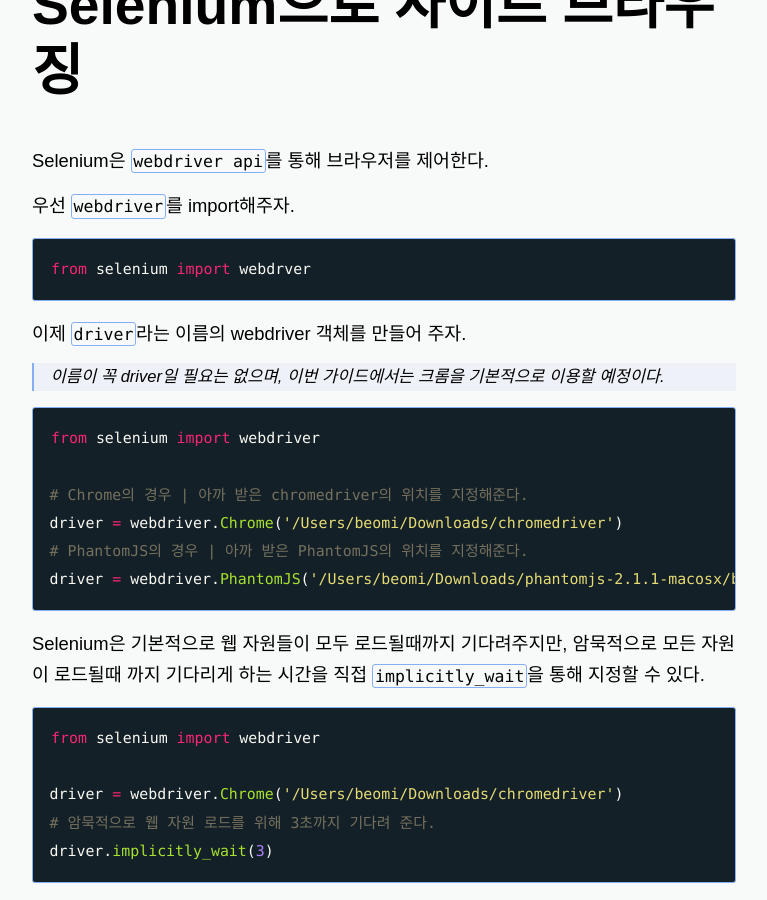
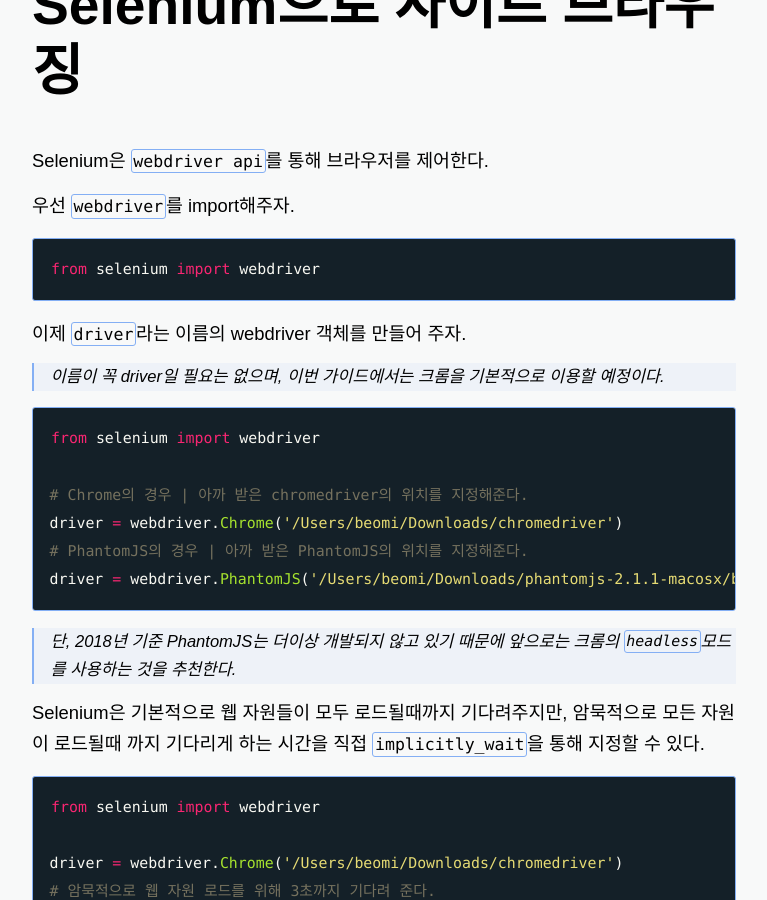
Before and after one commit to Beomi/beomi.github.io_2019, a Jekyll site: the page built from _posts/2017-02-27-HowToMakeWebCrawler-With-Selenium.md, in a window 1280 px wide and 900 px high, scrolled down 4121 px. Shown: the whole window, without its empty margins (256-1023 px from the left). Built offline with Jekyll 4.4.1, drawn with Linux system fonts in a browser that asks for light colours; some web fonts are replaced.

Commit message:
Fix typo: 더이상 이 오타를 가만히 둘 수 없다

````diff
--- a/_posts/2017-02-27-HowToMakeWebCrawler-With-Selenium.md
+++ b/_posts/2017-02-27-HowToMakeWebCrawler-With-Selenium.md
@@ -89,7 +89,7 @@ Selenium은 `webdriver api`를 통해 브라우저를 제어한다.
 우선 `webdriver`를 import해주자.
 
 ```py
-from selenium import webdrver
+from selenium import webdriver
 ```
 
 이제 `driver`라는 이름의 webdriver 객체를 만들어 주자.
@@ -104,6 +104,8 @@ driver = webdriver.Chrome('/Users/beomi/Downloads/chromedriver')
 # PhantomJS의 경우 | 아까 받은 PhantomJS의 위치를 지정해준다.
 driver = webdriver.PhantomJS('/Users/beomi/Downloads/phantomjs-2.1.1-macosx/bin/phantomjs')
 ```
+
+> 단, 2018년 기준 PhantomJS는 더이상 개발되지 않고 있기 때문에 앞으로는 크롬의 `headless`모드를 사용하는 것을 추천한다.
 
 Selenium은 기본적으로 웹 자원들이 모두 로드될때까지 기다려주지만, 암묵적으로 모든 자원이 로드될때 까지 기다리게 하는 시간을 직접 `implicitly_wait`을 통해 지정할 수 있다.
 
````
